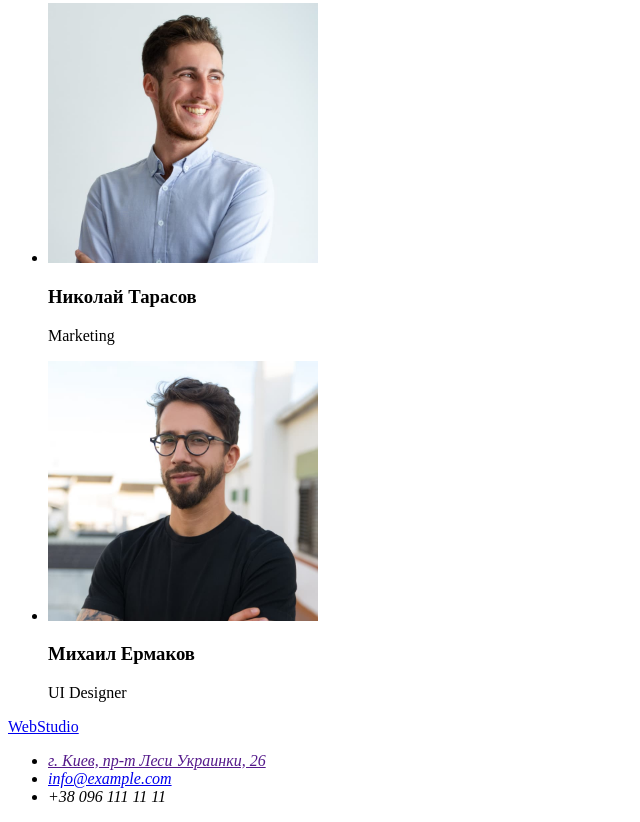
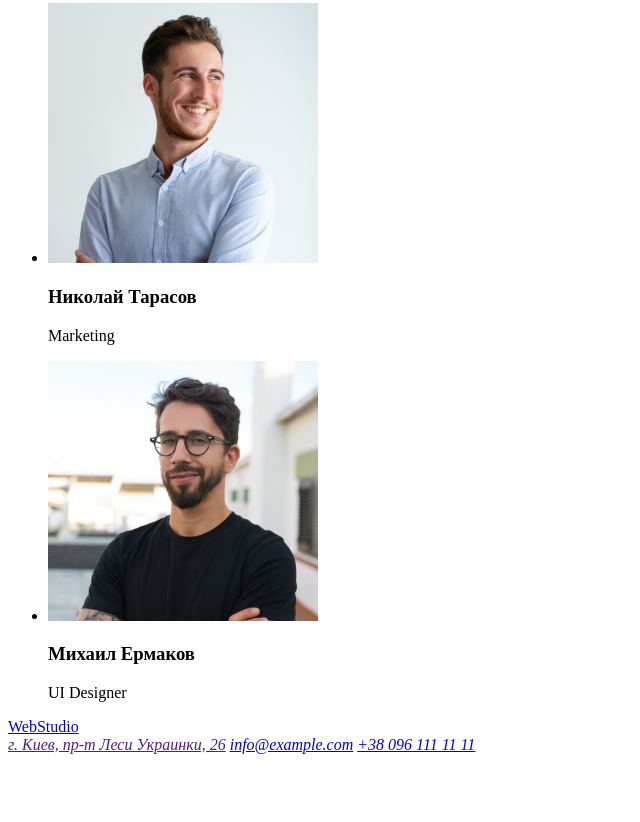
Before and after one commit to Pasha748/goit-markup-hw-02, a plain HTML site: page index.html in a window 1280 px wide. Shown: the part 2333-3155 px from the top of the page, without its empty margins (0-640 px from the left). After the commit the page ends 3095 px from the top, so only its background shows below. Drawn offline with Linux system fonts and the light colour scheme.

Commit message:
некоторые изменения
En->ru
поменял adress

```diff
--- a/index.html
+++ b/index.html
@@ -1,5 +1,5 @@
 <!DOCTYPE html>
-<html lang="en">
+<html lang="ru">
 
 <head>
     <meta charset="UTF-8">
@@ -99,11 +99,9 @@
             WebStudio
         </a>
         <address>
-            <ul>
-                <li><a href="">г. Киев, пр-т Леси Украинки, 26</a></li>
-                <li><a href="mailto:info@example.com">info@example.com</a></li>
-                <li><a href="tel:+380961111111"></a>+38 096 111 11 11</li>
-            </ul>
+            <a href="">г. Киев, пр-т Леси Украинки, 26</a>
+            <a href="mailto:info@example.com">info@example.com</a>
+            <a href="tel:+380961111111">+38 096 111 11 11</a>
         </address>
     </footer>
 
```
Also changed, not shown: .prettierrc.json (added).
